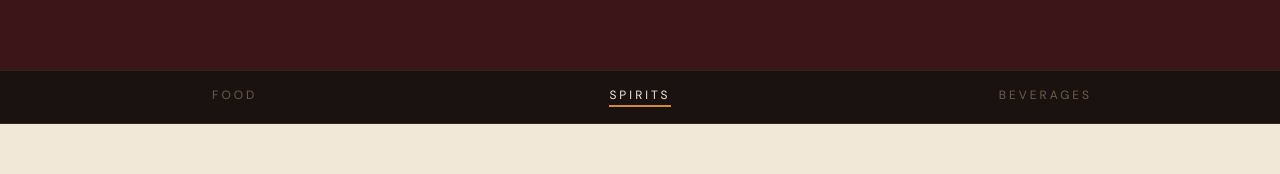
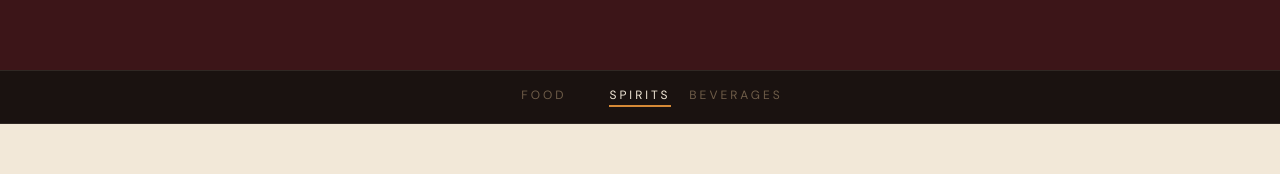
Before and after one commit to briggsdavis/butcher, a Next.js app: page /spirits in a window 1280 px wide. Shown: the part 518-692 px from the top of the page. Built offline with nearby package versions, Linux system fonts and the light colour scheme; a web font is replaced by a local one.

Commit message:
Cluster menu nav links near center instead of spanning full width
Wrap the grid-cols-3 in a fixed w-72 container centered with
flex justify-center, so Food/Beverages sit close to Spirits rather
than stretching to the nav's outer thirds.

https://claude.ai/code/session_01McsHvmJ3vhzxEYUS3kdZJD

```diff
--- a/src/components/menu-nav.tsx
+++ b/src/components/menu-nav.tsx
@@ -12,7 +12,8 @@ const MENU_PAGES = [
 export function MenuNav() {
   const pathname = usePathname()
   return (
-    <div className="sticky top-0 z-40 grid grid-cols-3 justify-items-center border-y border-cream/10 bg-charcoal px-8 py-4">
+    <div className="sticky top-0 z-40 flex justify-center border-y border-cream/10 bg-charcoal px-8 py-4">
+      <div className="grid w-72 grid-cols-3 justify-items-center">
       {MENU_PAGES.map(({ href, label }) => {
         const active = pathname === href
         return (
@@ -29,6 +30,7 @@ export function MenuNav() {
           </Link>
         )
       })}
+      </div>
     </div>
   )
 }
```
